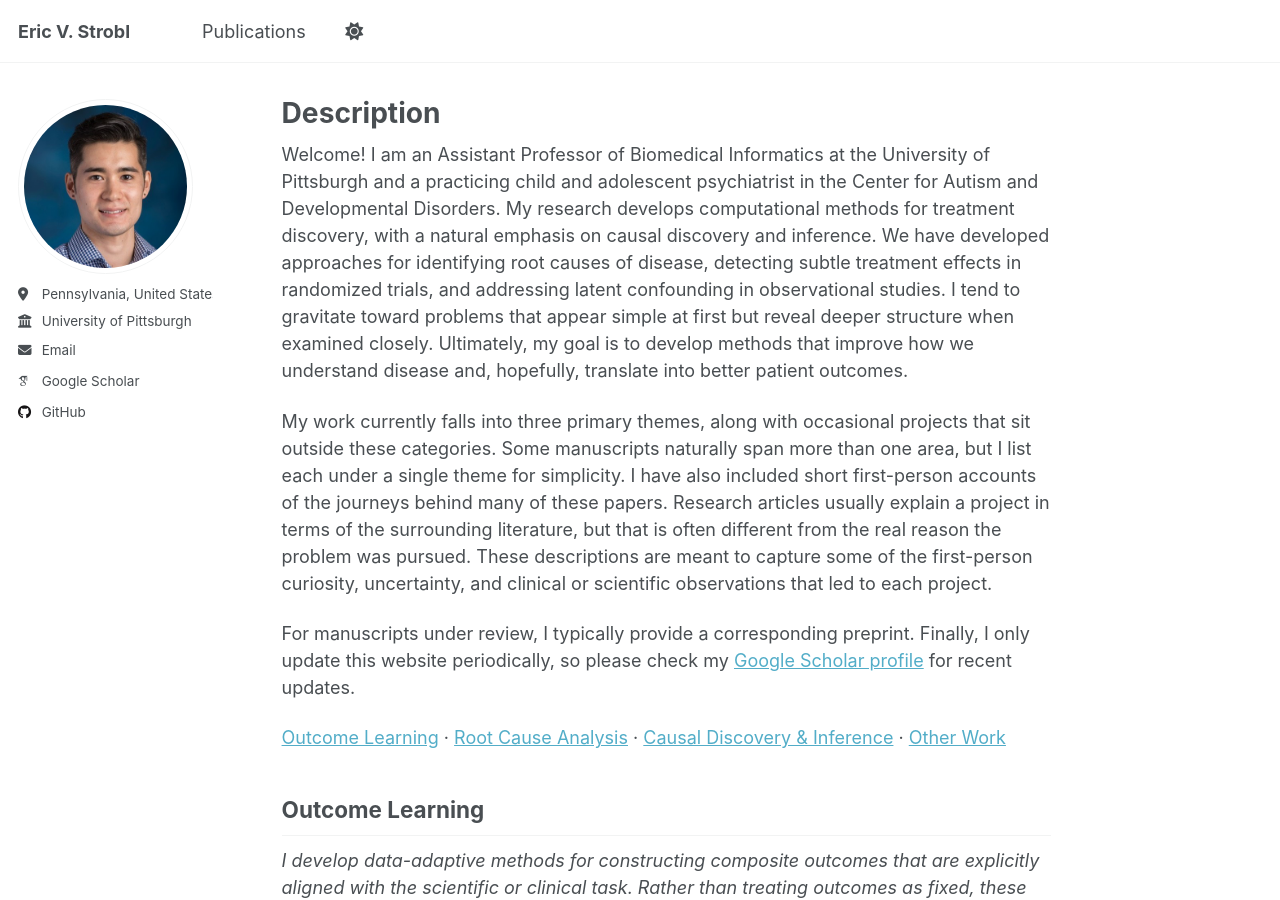
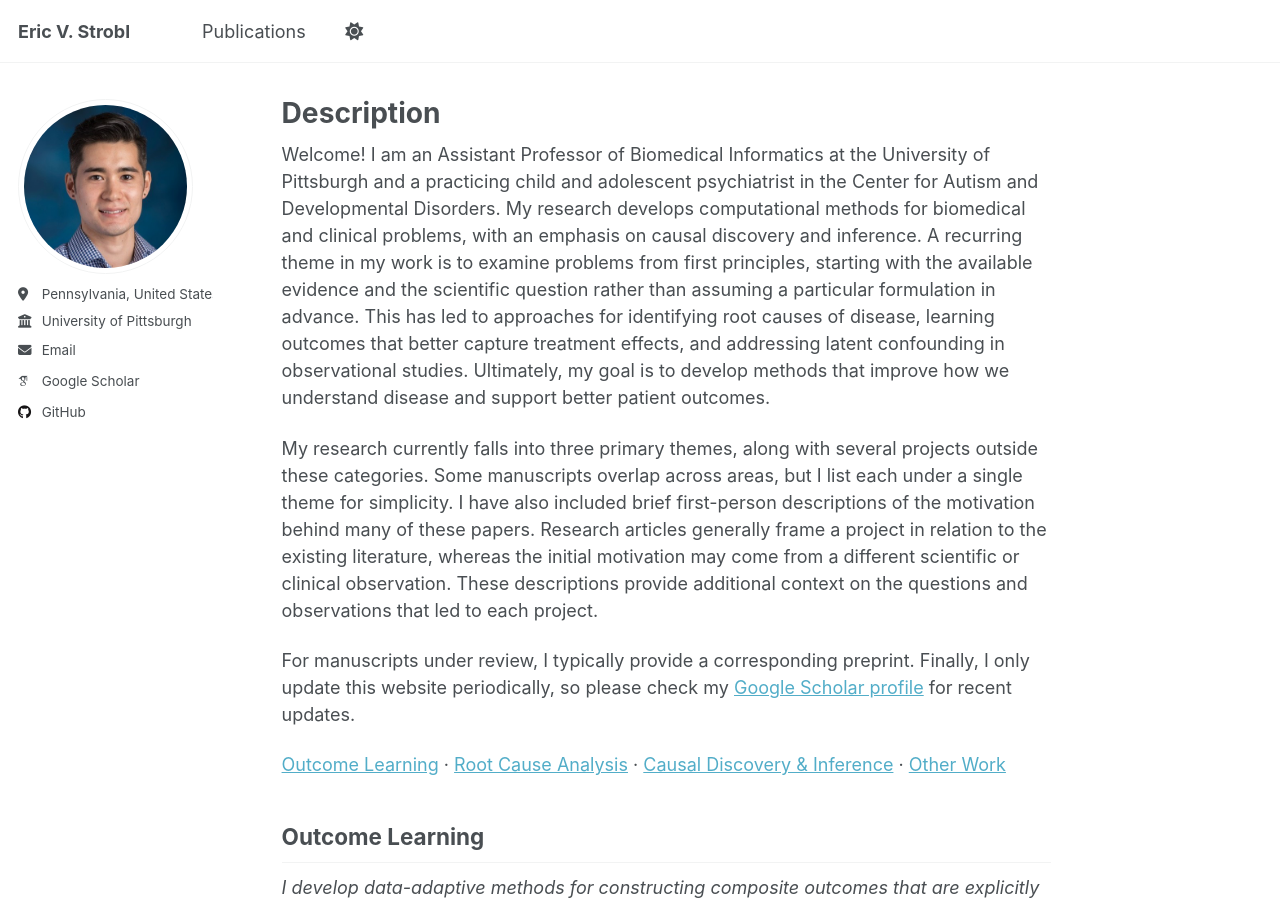
Before and after one commit to ericstrobl/ericstrobl.github.io, a Jekyll site: the page built from _pages/about.md, in a window 1280 px wide and 900 px high. Built offline with Jekyll 4.4.1, drawn with Linux system fonts in a browser that asks for light colours; some web fonts are replaced; a script that is not in the unit is left out.

Commit message:
Update about.md

```diff
--- a/_pages/about.md
+++ b/_pages/about.md
@@ -7,9 +7,9 @@ redirect_from:
   - /about.html
 ---
 
-Welcome! I am an Assistant Professor of Biomedical Informatics at the University of Pittsburgh and a practicing child and adolescent psychiatrist in the Center for Autism and Developmental Disorders. My research develops computational methods for treatment discovery, with a natural emphasis on causal discovery and inference. We have developed approaches for identifying root causes of disease, detecting subtle treatment effects in randomized trials, and addressing latent confounding in observational studies. I tend to gravitate toward problems that appear simple at first but reveal deeper structure when examined closely. Ultimately, my goal is to develop methods that improve how we understand disease and, hopefully, translate into better patient outcomes.
+Welcome! I am an Assistant Professor of Biomedical Informatics at the University of Pittsburgh and a practicing child and adolescent psychiatrist in the Center for Autism and Developmental Disorders. My research develops computational methods for biomedical and clinical problems, with an emphasis on causal discovery and inference. A recurring theme in my work is to examine problems from first principles, starting with the available evidence and the scientific question rather than assuming a particular formulation in advance. This has led to approaches for identifying root causes of disease, learning outcomes that better capture treatment effects, and addressing latent confounding in observational studies. Ultimately, my goal is to develop methods that improve how we understand disease and support better patient outcomes.
 
-My work currently falls into three primary themes, along with occasional projects that sit outside these categories. Some manuscripts naturally span more than one area, but I list each under a single theme for simplicity. I have also included short first-person accounts of the journeys behind many of these papers. Research articles usually explain a project in terms of the surrounding literature, but that is often different from the real reason the problem was pursued. These descriptions are meant to capture some of the first-person curiosity, uncertainty, and clinical or scientific observations that led to each project.
+My research currently falls into three primary themes, along with several projects outside these categories. Some manuscripts overlap across areas, but I list each under a single theme for simplicity. I have also included brief first-person descriptions of the motivation behind many of these papers. Research articles generally frame a project in relation to the existing literature, whereas the initial motivation may come from a different scientific or clinical observation. These descriptions provide additional context on the questions and observations that led to each project.
 
 For manuscripts under review, I typically provide a corresponding preprint. Finally, I only update this website periodically, so please check my [Google Scholar profile](https://scholar.google.com/citations?hl=en&user=aimJiz4AAAAJ&view_op=list_works&sortby=pubdate) for recent updates.
 
```
